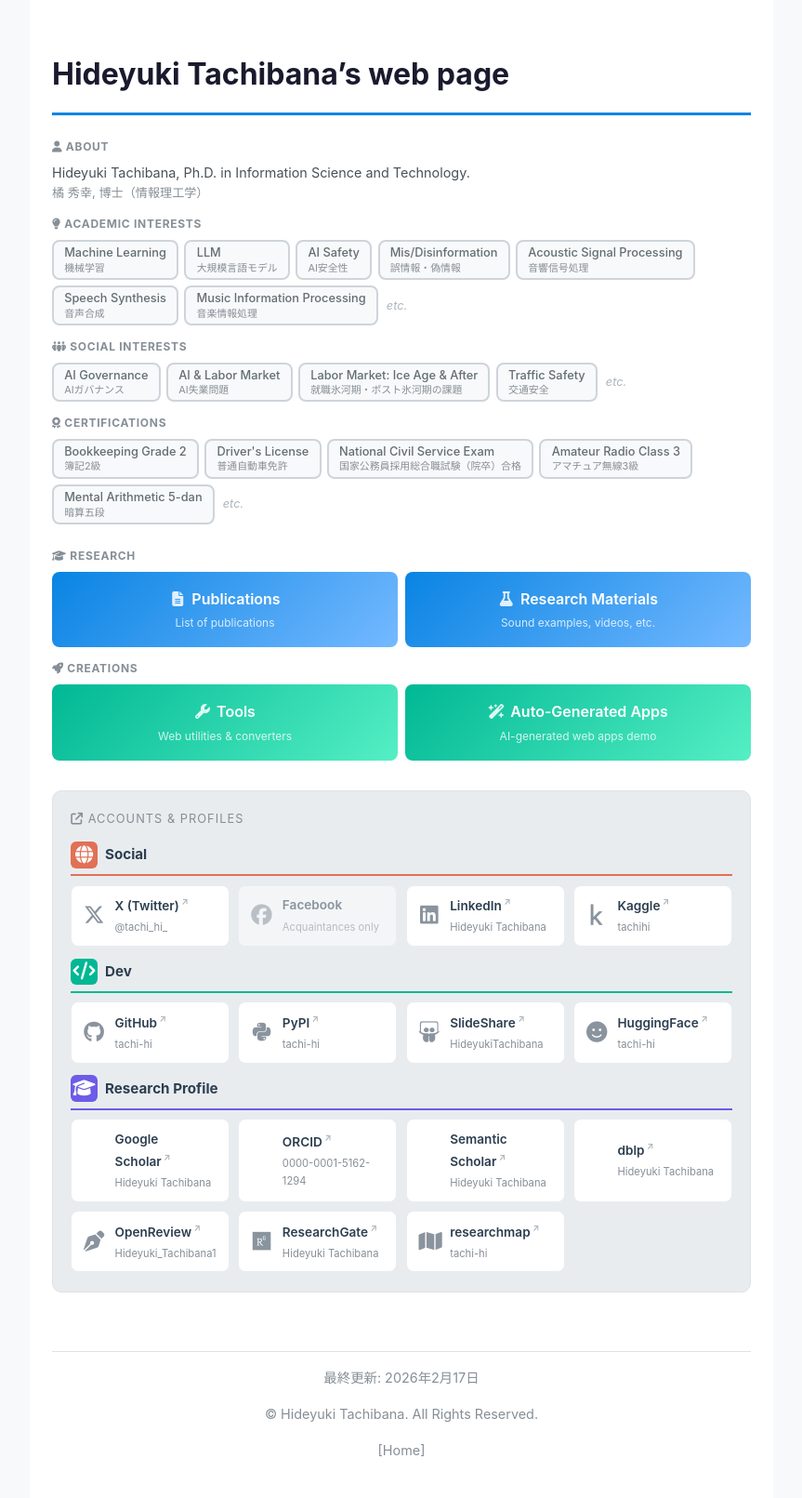
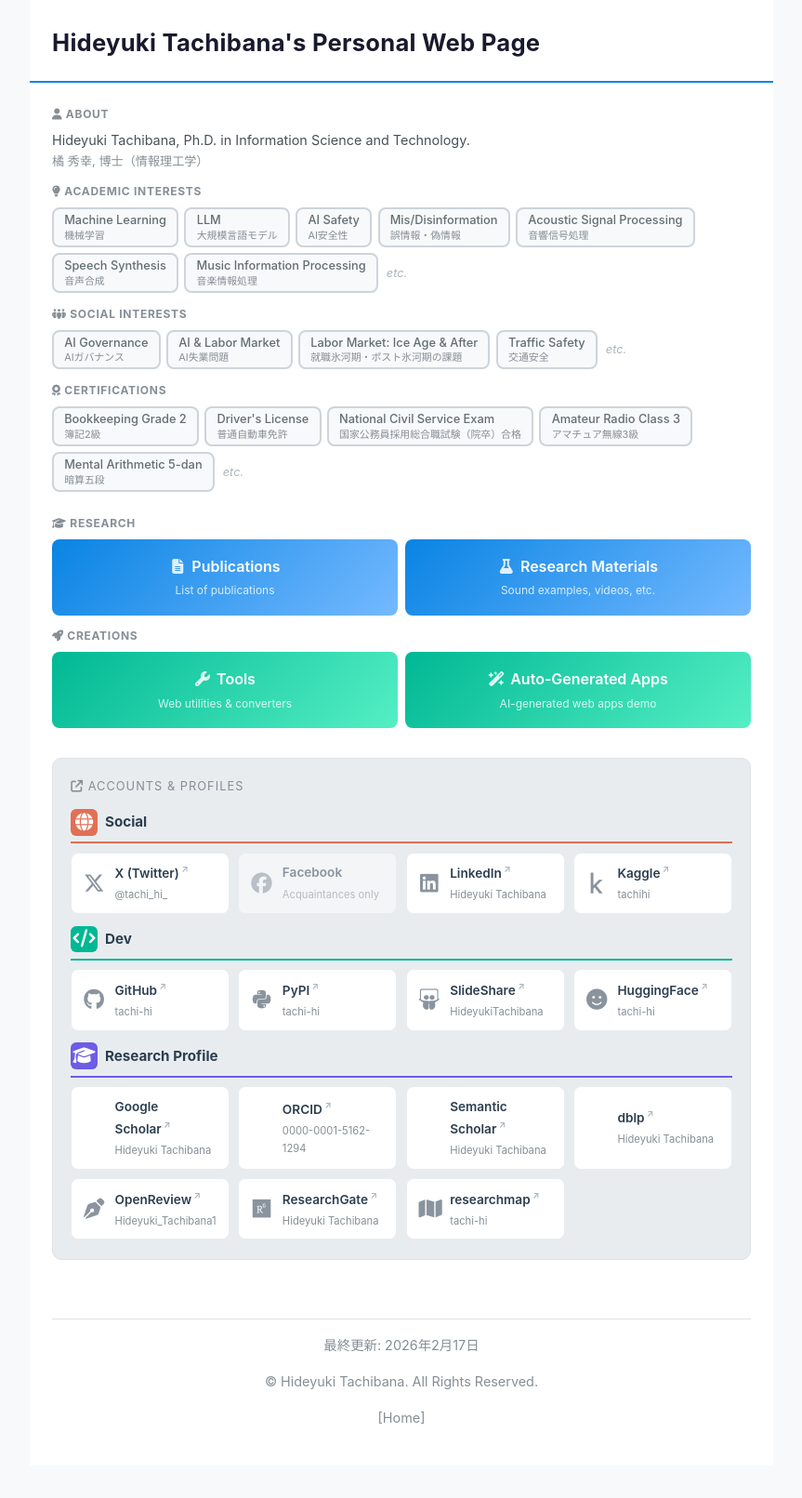
Before and after one commit to tachi-hi/tachi-hi.github.io, a Jekyll site: the page built from index.md, in a window 1280 px wide. Shown: the whole page at 93% size, without its empty margins (208-1071 px from the left). Built offline with Jekyll 4.4.1, drawn with Linux system fonts in a browser that asks for light colours; a style sheet for code colours, icons or effects is not loaded; after the commit the page ends 1576 px from its top, so only the background shows below that.

Commit message:
サイトヘッダー追加とh1サイズ調整
- 全ページ共通のサイトヘッダー（ホームリンク付き）を追加
- h1をヘッダーより小さく（1.3rem）に調整、ボーダーをグレーに変更
- トップページの重複h1タイトルを削除
- widget-section・kana-output用CSSを追加

Co-Authored-By: Claude Opus 4.6 <noreply@anthropic.com>

```diff
--- a/_layouts/layout.html
+++ b/_layouts/layout.html
@@ -13,6 +13,9 @@
   {% endif %}
 </head>
 <body>
+  <header class="site-header">
+    <a href="{{ site.baseurl }}/" class="site-header-link">Hideyuki Tachibana's Personal Web Page</a>
+  </header>
   <div class="container">
     {{ content }}
   </div>
--- a/css/style.css
+++ b/css/style.css
@@ -16,6 +16,30 @@ body {
   padding: 0;
 }
 
+/* ============================================
+   Site header
+   ============================================ */
+.site-header {
+  max-width: 50rem;
+  margin: 0 auto;
+  padding: 1.5rem 1.5rem 1.2rem;
+  background-color: #fff;
+  border-bottom: 2px solid #0984e3;
+}
+
+.site-header-link {
+  font-size: 1.6rem;
+  font-weight: 700;
+  color: #1a1a2e;
+  text-decoration: none;
+  letter-spacing: 0.01em;
+}
+
+.site-header-link:hover {
+  color: #0984e3;
+  text-decoration: none;
+}
+
 .container {
   max-width: 50rem;
   margin: 0 auto;
@@ -28,10 +52,11 @@ body {
    Typography
    ============================================ */
 h1 {
+  font-size: 1.3rem;
   color: #1a1a2e;
   font-weight: 700;
-  border-bottom: 3px solid #0984e3;
-  padding-bottom: 0.4em;
+  border-bottom: 2px solid #dee2e6;
+  padding-bottom: 0.3em;
   margin-bottom: 1em;
 }
 
@@ -537,6 +562,35 @@ textarea {
 }
 
 /* ============================================
+   Kana conversion output
+   ============================================ */
+.kana-output-row {
+  display: flex;
+  align-items: baseline;
+  gap: 0.5rem;
+  margin-top: 0.4rem;
+}
+
+.kana-label {
+  font-size: 0.75rem;
+  font-weight: 600;
+  color: #868e96;
+  flex-shrink: 0;
+}
+
+.kana-output {
+  flex: 1;
+  min-height: 1.6em;
+  padding: 0.3em 0.5em;
+  border: 1px solid #dee2e6;
+  border-radius: 4px;
+  background: #f8f9fa;
+  font-size: 1rem;
+  line-height: 1.5;
+  word-break: break-all;
+}
+
+/* ============================================
    Piano keyboard
    ============================================ */
 .piano-controls {
@@ -616,6 +670,29 @@ textarea {
 .widget-title i {
   color: #0984e3;
   margin-right: 0.3rem;
+}
+
+.widget-section {
+  padding: 0.8rem 0;
+  border-bottom: 1px dashed #ced4da;
+}
+
+.widget-section:last-child {
+  border-bottom: none;
+  padding-bottom: 0;
+}
+
+.widget-section-title {
+  font-size: 0.8rem;
+  font-weight: 600;
+  color: #495057;
+  margin-bottom: 0.4rem;
+  padding-left: 0.5rem;
+  border-left: 3px solid #74b9ff;
+}
+
+.widget-section .result-display {
+  font-size: 1.3rem;
 }
 
 /* ============================================
```
Also changed, not shown: index.md (+0 -2 lines).
